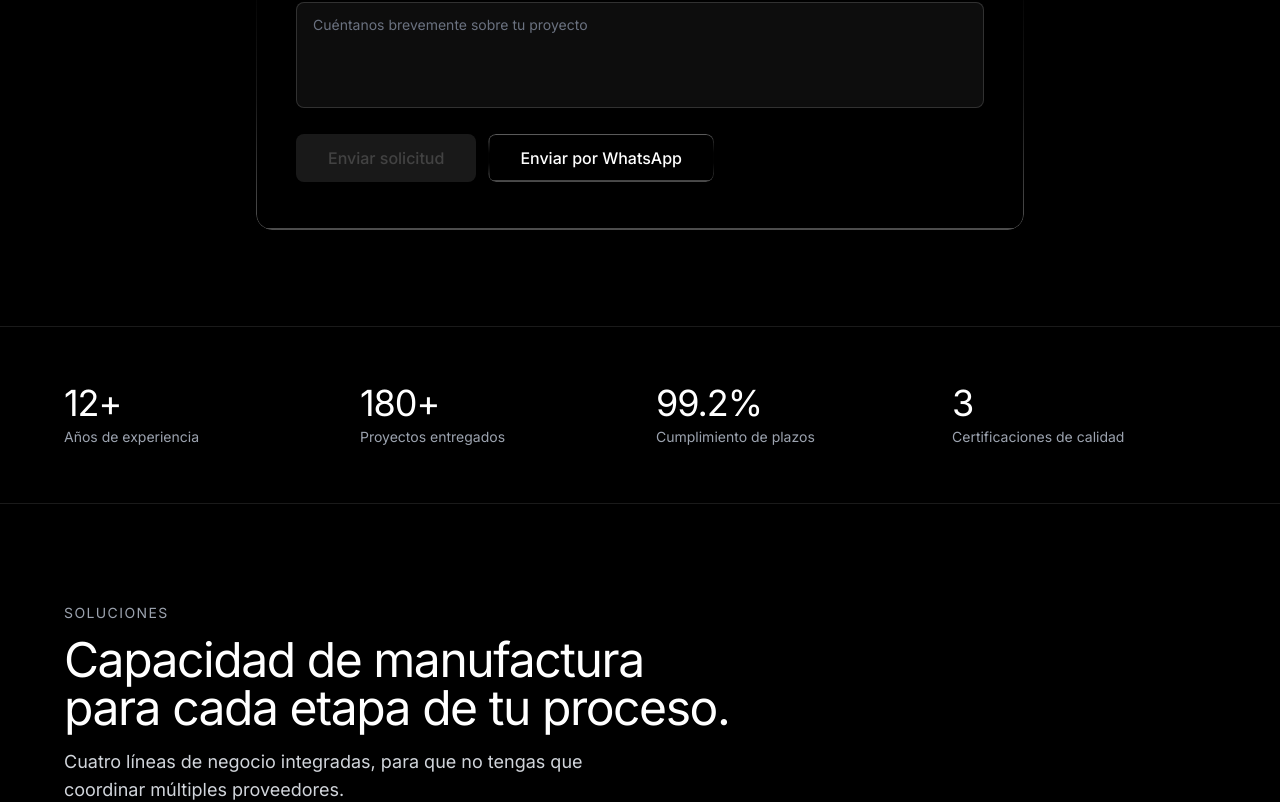
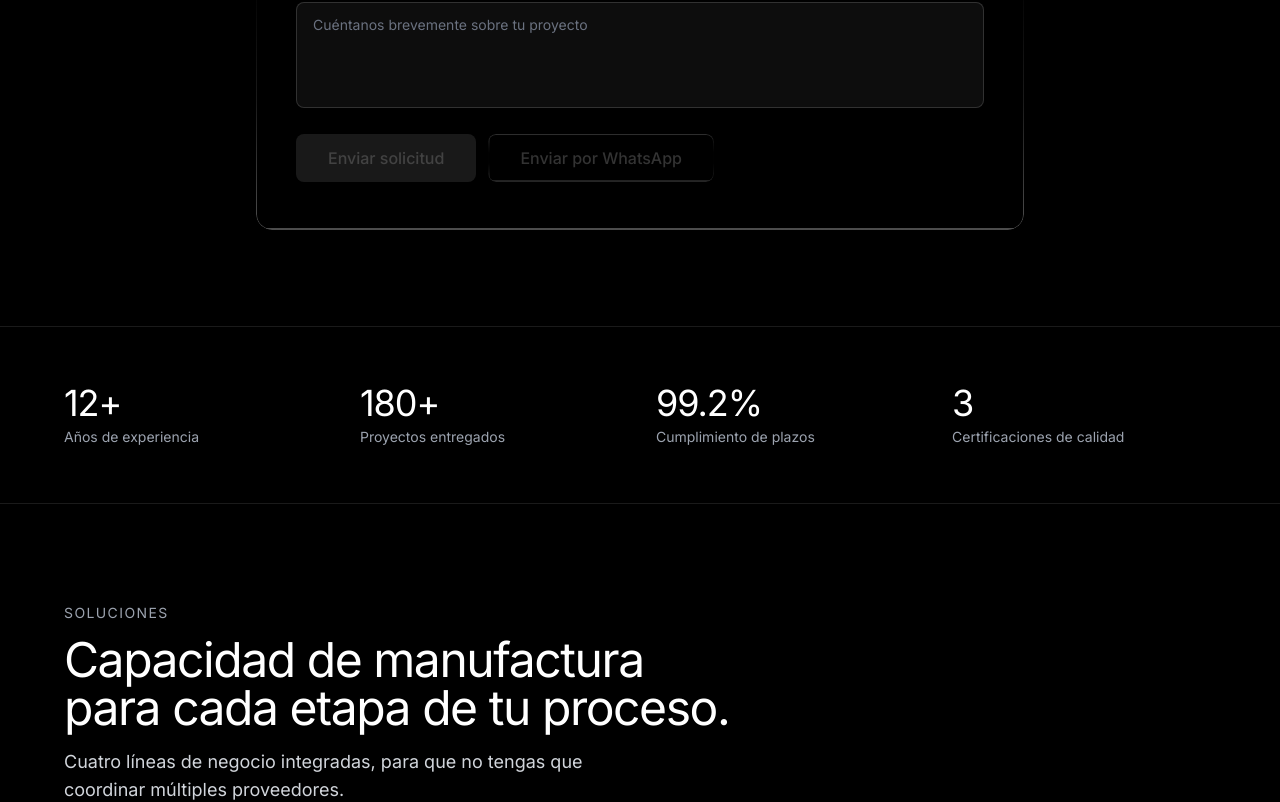
Before and after one commit to jp-software-dev/nexor-web, a React (Vite) app: page / in a window 1280 px wide. Shown: the part 3880-4682 px from the top of the page. Built offline with nearby package versions, Linux system fonts and the light colour scheme.

Commit message:
feat: validación en botón de WhatsApp y actualización de redes y contacto en footer

```diff
--- a/src/components/B2BLeadForm.tsx
+++ b/src/components/B2BLeadForm.tsx
@@ -196,14 +196,21 @@ export default function B2BLeadForm() {
                 >
                   Enviar solicitud
                 </button>
-                <a
-                  href={buildWhatsAppLink(whatsappMessage)}
-                  target="_blank"
-                  rel="noopener noreferrer"
-                  className="liquid-glass border border-white/20 text-white px-8 py-3 rounded-lg font-medium transition-colors duration-200 hover:bg-white hover:text-black flex items-center justify-center"
+                <button
+                  type="button"
+                  disabled={!isFormValid}
+                  onClick={() => {
+                    if (!isFormValid) return;
+                    window.open(buildWhatsAppLink(whatsappMessage), '_blank', 'noopener,noreferrer');
+                  }}
+                  className={`liquid-glass border px-8 py-3 rounded-lg font-medium transition-colors duration-200 flex items-center justify-center ${
+                    isFormValid
+                      ? 'border-white/20 text-white hover:bg-white hover:text-black cursor-pointer'
+                      : 'border-white/10 text-white/40 opacity-50 cursor-not-allowed'
+                  }`}
                 >
                   Enviar por WhatsApp
-                </a>
+                </button>
               </div>
             </form>
           </>
--- a/src/components/Footer.tsx
+++ b/src/components/Footer.tsx
@@ -18,9 +18,9 @@ const navLinks = [
 ];
 
 const socialLinks = [
+  { label: 'Facebook', icon: Facebook, href: '#' },
   { label: 'Instagram', icon: Instagram, href: '#' },
   { label: 'LinkedIn', icon: Linkedin, href: '#' },
-  { label: 'Facebook', icon: Facebook, href: '#' },
 ];
 
 export default function Footer() {
@@ -100,7 +100,7 @@ export default function Footer() {
             <ul className="mt-4 space-y-3">
               <li className="flex items-start gap-3">
                 <MapPin className="h-4 w-4 mt-0.5 shrink-0 text-gray-400" strokeWidth={1.5} />
-                <span className="text-sm text-gray-400">{siteConfig.addressDisplay}</span>
+                <span className="text-sm text-gray-400">Ciudad de México.</span>
               </li>
               <li className="flex items-start gap-3">
                 <Phone className="h-4 w-4 mt-0.5 shrink-0 text-gray-400" strokeWidth={1.5} />
@@ -110,7 +110,7 @@ export default function Footer() {
                   rel="noopener noreferrer"
                   className="text-sm text-gray-400 hover:text-white transition-colors duration-200"
                 >
-                  Pide una cita:
+                  Pide una cita
                 </a>
               </li>
               <li className="flex items-start gap-3">
@@ -124,7 +124,7 @@ export default function Footer() {
               </li>
               <li className="flex items-start gap-3">
                 <Clock className="h-4 w-4 mt-0.5 shrink-0 text-gray-400" strokeWidth={1.5} />
-                <span className="text-sm text-gray-400">Cita previa requerida</span>
+                <span className="text-sm text-gray-400">Solicita cotización B2B</span>
               </li>
             </ul>
           </div>
```
